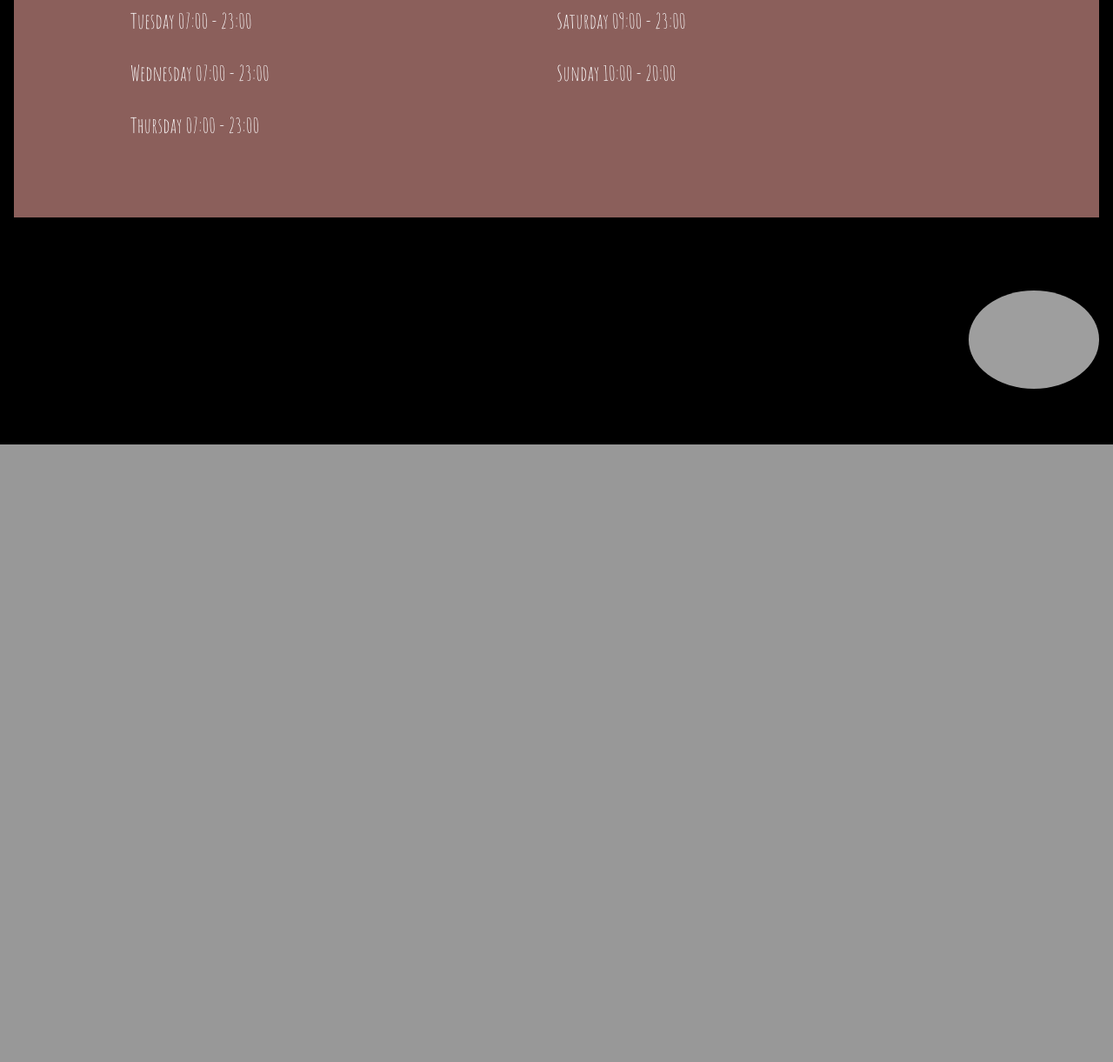
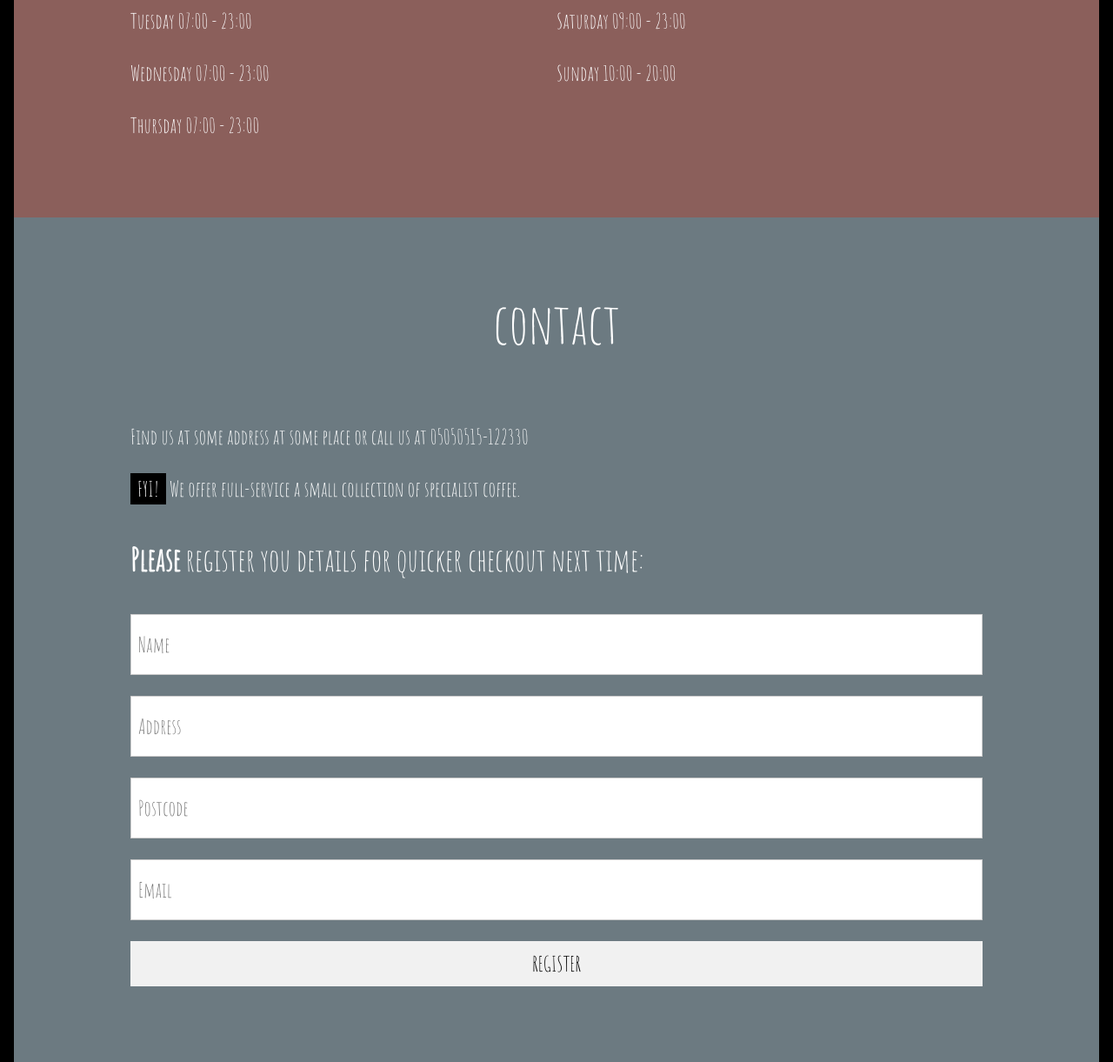
Before and after one commit to AlexKent89/DV8Project, a Flask app: template application/templates/home.html in a window 1280 px wide. Shown: the part 3266-4487 px from the top of the page at 87% size. Before the commit the page ends 3777 px from the top, so only its background shows below. Run offline with Flask 3, Linux system fonts and the light colour scheme; the template is opened without the code that fills it, so the values that code supplies are empty; some libraries are stand-ins or nearby versions; grey boxes are pictures that could not be loaded.

Commit message:
Add files via upload

```diff
--- a/application/templates/home.html
+++ b/application/templates/home.html
@@ -24,9 +24,9 @@ body,h1,h2,h3,h4,h5,h6 {font-family: "Amatic SC", sans-serif}
 <div class="w3-top w3-hide-small">
   <div class="w3-bar w3-xlarge w3-black w3-opacity w3-hover-opacity-off" id="myNavbar">
     <a href="#" class="w3-bar-item w3-button">HOME</a>
-    <a href="#menu" class="w3-bar-item w3-button">COFFEE</a>
+    <a href="#coffee" class="w3-bar-item w3-button">COFFEE</a>
     <a href="#about" class="w3-bar-item w3-button">ABOUT</a>
-    <a href="#myMap" class="w3-bar-item w3-button">CONTACT</a>
+    <a href="#contact" class="w3-bar-item w3-button">CONTACT</a>
   </div>
 </div>
 
@@ -43,7 +43,7 @@ body,h1,h2,h3,h4,h5,h6 {font-family: "Amatic SC", sans-serif}
 </header>
 
 <!-- Menu Container -->
-<div class="w3-container w3-black w3-padding-64 w3-xxlarge" id="menu">
+<div class="w3-container w3-black w3-padding-64 w3-xxlarge" id="coffee">
   <div class="w3-content">
 
     <h1 class="w3-center w3-jumbo" style="margin-bottom:64px">Our Coffees</h1>
@@ -132,6 +132,23 @@ body,h1,h2,h3,h4,h5,h6 {font-family: "Amatic SC", sans-serif}
   </div>
 </div>
 
+<!-- About Contact -->
+ <div class="w3-container w3-padding-64 w3-blue-grey w3-grayscale-min w3-xlarge" id="contact">
+  <div class="w3-content">
+    <h1 class="w3-center w3-jumbo" style="margin-bottom:64px"> contact</h1>
+    <p>Find us at some address at some place or call us at 05050515-122330</p>
+    <p><span class="w3-tag">FYI!</span> We offer full-service a small collection of specialist coffee.</p>
+    <p class="w3-xxlarge"><strong>Please</strong> register you details for quicker checkout next time:</p>
+    <form action="/action_page.php" target="_blank">
+      <p><input class="w3-input w3-padding-16 w3-border" type="text" placeholder="Name" required name="Name"></p>
+      <p><input class="w3-input w3-padding-16 w3-border" type="text" placeholder="Address" required name="Address"></p>
+      <p><input class="w3-input w3-padding-16 w3-border" type="text" placeholder="Postcode" required name="Postcode"></p>
+      <p><input class="w3-input w3-padding-16 w3-border" type="text" placeholder="Email" required name="Email"></p>
+      <p><button class="w3-button w3-light-grey w3-block" type="submit">REGISTER</button></p>
+    </form>
+  </div>
+</div>
+
 
 <!-- Footer -->
 <footer class="w3-center w3-black w3-padding-48 w3-xxlarge">
```
